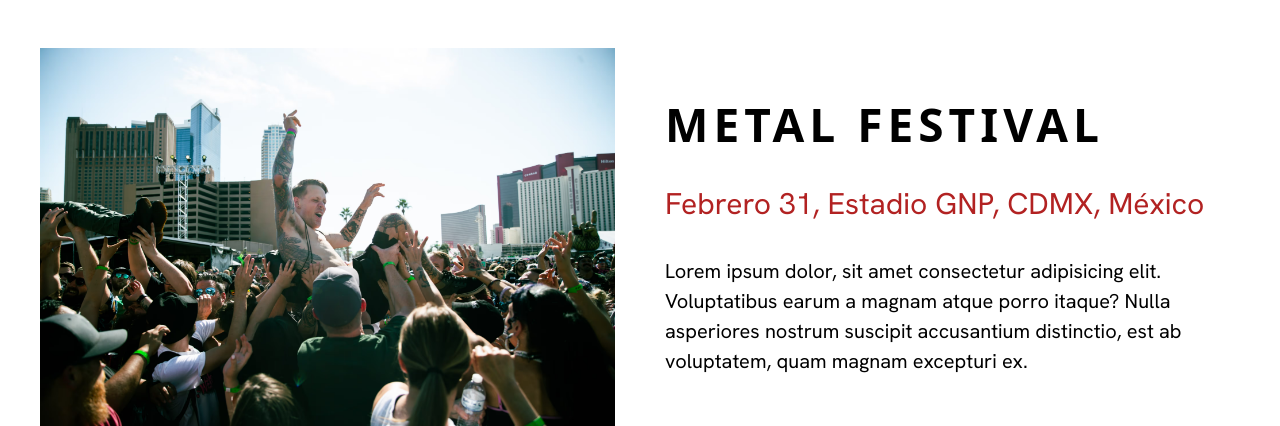
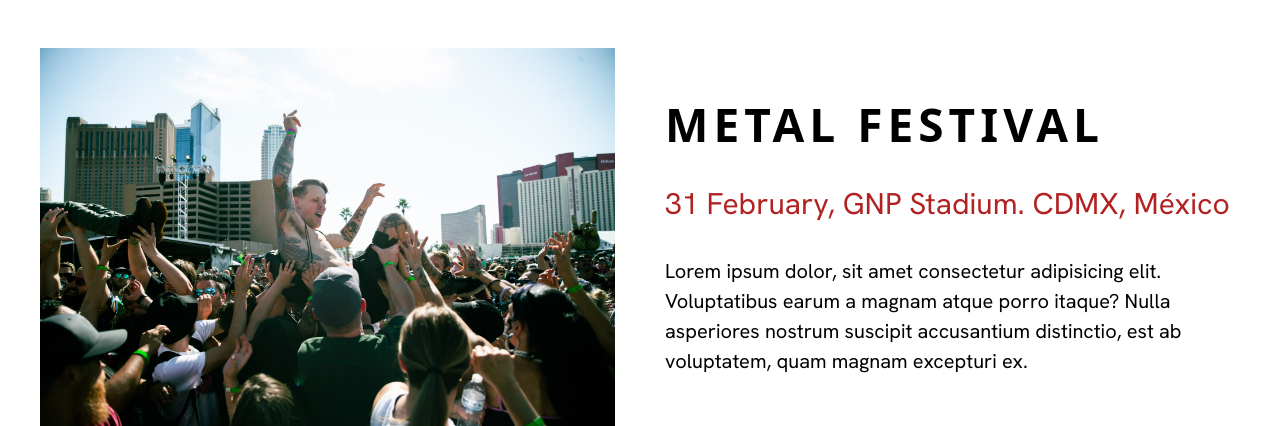
Before and after one commit to GRVictor/metal_festival, a website: page index.html in a window 1280 px wide. Shown: the part 681-1107 px from the top of the page. Drawn offline with Linux system fonts and the light colour scheme; a web font is replaced by a local one.

Commit message:
Corrección en content-festival p.date

```diff
--- a/index.html
+++ b/index.html
@@ -59,7 +59,7 @@
 
         <div class="content-festival">
             <h2>Metal Festival</h2>
-            <p class="date">Febrero 31, Estadio GNP, CDMX, México </p>
+            <p class="date">31 February, GNP Stadium. CDMX, México</p>
             <p>Lorem ipsum dolor, sit amet consectetur adipisicing elit. Voluptatibus earum a magnam atque porro itaque?
             Nulla asperiores nostrum suscipit accusantium distinctio, est ab voluptatem, quam magnam excepturi ex.</p>
         </div>
```
